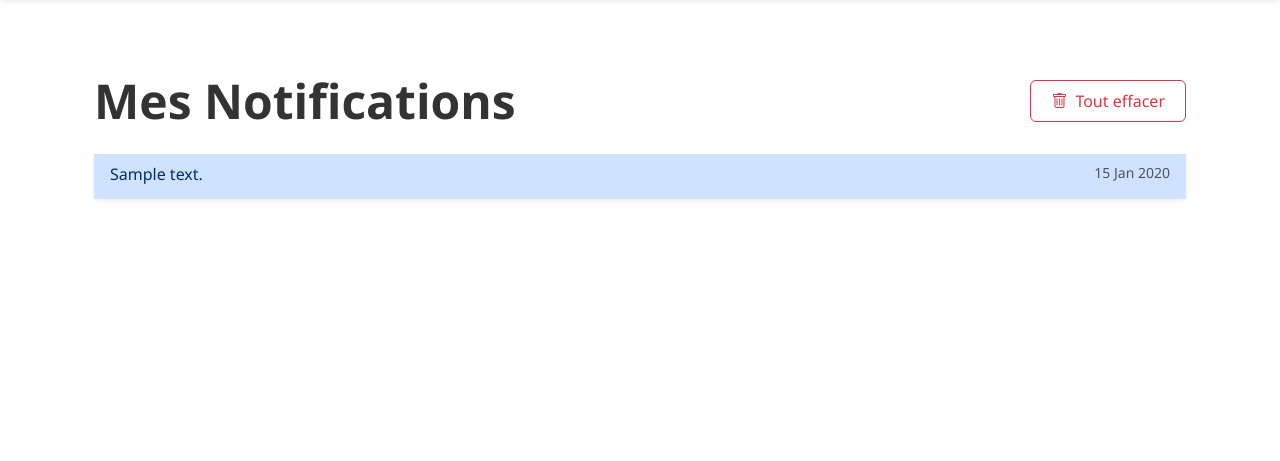
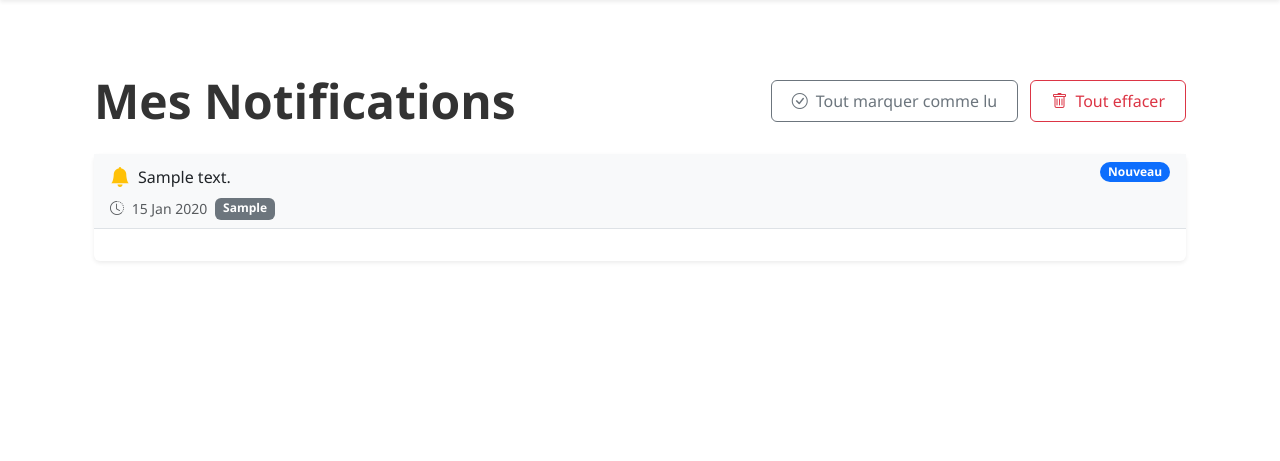
Before and after one commit to himralefort/Tontineplus, a Flask app: template templates/notifications/list.html in a window 1280 px wide. Shown: the part 58-519 px from the top of the page. Run offline with Flask 3, Linux system fonts and the light colour scheme; the template is opened without the code that fills it: most values are stand-ins (such as "Sample title", 1, 10 or a date in 2020).

Commit message:
Update list.html

```diff
--- a/templates/notifications/list.html
+++ b/templates/notifications/list.html
@@ -6,11 +6,18 @@
 <div class="container py-5">
     <div class="d-flex justify-content-between align-items-center mb-4">
         <h1 class="display-5 fw-bold mb-0">Mes Notifications</h1>
-        <form method="post" action="{{ url_for('clear_notifications') }}">
-            <button type="submit" class="btn btn-outline-danger">
-                <i class="bi bi-trash me-2"></i>Tout effacer
-            </button>
-        </form>
+        <div>
+            <form method="post" action="{{ url_for('mark_all_notifications_read') }}" class="d-inline me-2">
+                <button type="submit" class="btn btn-outline-secondary">
+                    <i class="bi bi-check-circle me-2"></i>Tout marquer comme lu
+                </button>
+            </form>
+            <form method="post" action="{{ url_for('clear_notifications') }}" class="d-inline">
+                <button type="submit" class="btn btn-outline-danger">
+                    <i class="bi bi-trash me-2"></i>Tout effacer
+                </button>
+            </form>
+        </div>
     </div>
 
     <div class="card shadow-sm">
@@ -18,22 +25,139 @@
             {% if notifications %}
             <div class="list-group list-group-flush">
                 {% for notification in notifications %}
-                <a href="#" class="list-group-item list-group-item-action {% if not notification.read %}list-group-item-primary{% endif %}">
-                    <div class="d-flex w-100 justify-content-between">
-                        <p class="mb-1">{{ notification.message }}</p>
-                        <small class="text-muted">{{ notification.created_at|time_ago }}</small>
+                <a href="{% if notification.link %}{{ notification.link }}{% else %}#{% endif %}"
+                   class="list-group-item list-group-item-action {% if not notification.read %}bg-light{% endif %}"
+                   onclick="markAsRead({{ notification.id }})">
+                    <div class="d-flex w-100 justify-content-between align-items-start">
+                        <div class="flex-grow-1 me-3">
+                            <div class="d-flex align-items-center mb-1">
+                                <!-- Icône selon le type de notification -->
+                                <span class="me-2 text-{{
+                                    'primary' if notification.notification_type == 'tontine'
+                                    else 'success' if notification.notification_type == 'payment'
+                                    else 'info' if notification.notification_type == 'invitation'
+                                    else 'warning'
+                                }}">
+                                    <i class="bi
+                                        {% if notification.notification_type == 'tontine' %} bi-people-fill
+                                        {% elif notification.notification_type == 'payment' %} bi-cash-coin
+                                        {% elif notification.notification_type == 'invitation' %} bi-envelope-fill
+                                        {% elif notification.notification_type == 'message' %} bi-chat-left-text
+                                        {% else %} bi-bell-fill
+                                        {% endif %}
+                                    fs-5"></i>
+                                </span>
+                                <p class="mb-0">{{ notification.message }}</p>
+                            </div>
+                            <div class="d-flex">
+                                <small class="text-muted me-2">
+                                    <i class="bi bi-clock-history me-1"></i>
+                                    {{ notification.created_at|time_ago }}
+                                </small>
+                                {% if notification.notification_type %}
+                                <small class="badge bg-{{
+                                    'primary' if notification.notification_type == 'tontine'
+                                    else 'success' if notification.notification_type == 'payment'
+                                    else 'info' if notification.notification_type == 'invitation'
+                                    else 'secondary'
+                                }}">
+                                    {{ notification.notification_type|replace('_', ' ')|title }}
+                                </small>
+                                {% endif %}
+                            </div>
+                        </div>
+                        {% if not notification.read %}
+                        <span class="badge bg-primary rounded-pill">Nouveau</span>
+                        {% endif %}
                     </div>
                 </a>
                 {% endfor %}
             </div>
+
+            <!-- Pagination -->
+            <div class="p-3 border-top">
+                <nav aria-label="Pagination">
+                    <ul class="pagination justify-content-center mb-0">
+                        {% if page > 1 %}
+                        <li class="page-item">
+                            <a class="page-link" href="{{ url_for('notifications', page=page-1) }}">Précédent</a>
+                        </li>
+                        {% endif %}
+
+                        {% for p in range(1, total_pages + 1) %}
+                        <li class="page-item {% if p == page %}active{% endif %}">
+                            <a class="page-link" href="{{ url_for('notifications', page=p) }}">{{ p }}</a>
+                        </li>
+                        {% endfor %}
+
+                        {% if page < total_pages %}
+                        <li class="page-item">
+                            <a class="page-link" href="{{ url_for('notifications', page=page+1) }}">Suivant</a>
+                        </li>
+                        {% endif %}
+                    </ul>
+                </nav>
+            </div>
             {% else %}
             <div class="text-center py-5">
                 <i class="bi bi-bell-slash display-4 text-muted opacity-25 mb-3"></i>
-                <h4>Aucune notification</h4>
+                <h4 class="fw-light">Aucune notification</h4>
                 <p class="text-muted">Vous n'avez aucune notification pour le moment</p>
+                <a href="{{ url_for('dashboard') }}" class="btn btn-primary mt-3">
+                    <i class="bi bi-house-door me-2"></i>Retour à l'accueil
+                </a>
             </div>
             {% endif %}
         </div>
     </div>
 </div>
+
+<script>
+function markAsRead(notificationId) {
+    // Marquer comme lu via AJAX
+    fetch('/notifications/mark-read/' + notificationId, {
+        method: 'POST',
+        headers: {
+            'Content-Type': 'application/json',
+        }
+    })
+    .then(response => response.json())
+    .then(data => {
+        if(data.success) {
+            // Mettre à jour le compteur de notifications
+            updateNotificationCount();
+        }
+    });
+}
+
+function updateNotificationCount() {
+    // Mettre à jour le badge de notification dans la navbar
+    const badge = document.getElementById('notification-badge');
+    if(badge) {
+        fetch('/notifications/count')
+            .then(response => response.json())
+            .then(data => {
+                badge.textContent = data.count > 0 ? data.count : '';
+                badge.style.display = data.count > 0 ? 'flex' : 'none';
+            });
+    }
+}
+</script>
+
+<style>
+.list-group-item {
+    transition: background-color 0.2s ease;
+}
+.list-group-item:hover {
+    background-color: #f8f9fa !important;
+}
+.notification-icon {
+    width: 32px;
+    height: 32px;
+    display: flex;
+    align-items: center;
+    justify-content: center;
+    border-radius: 50%;
+}
+</style>
 {% endblock %}
```
